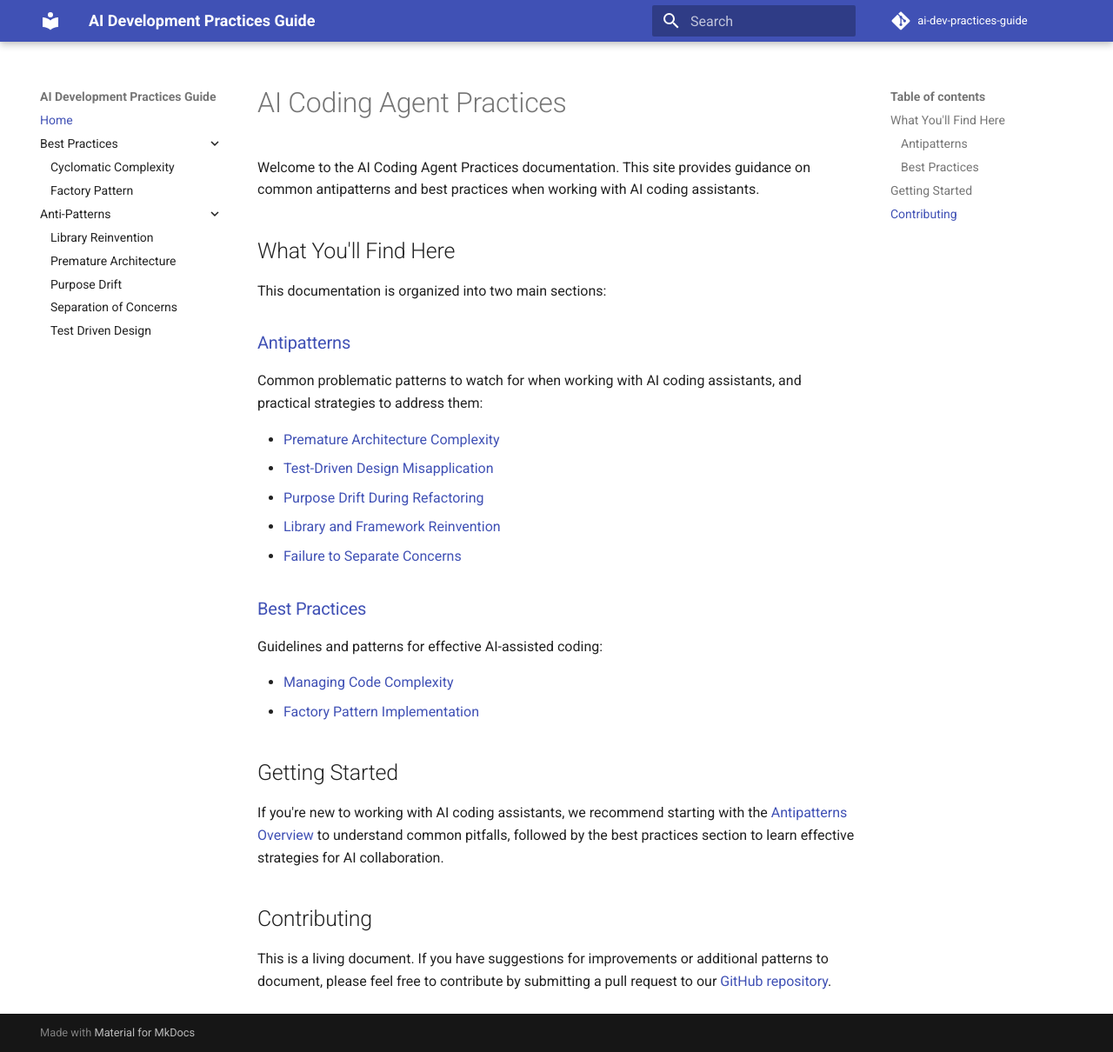
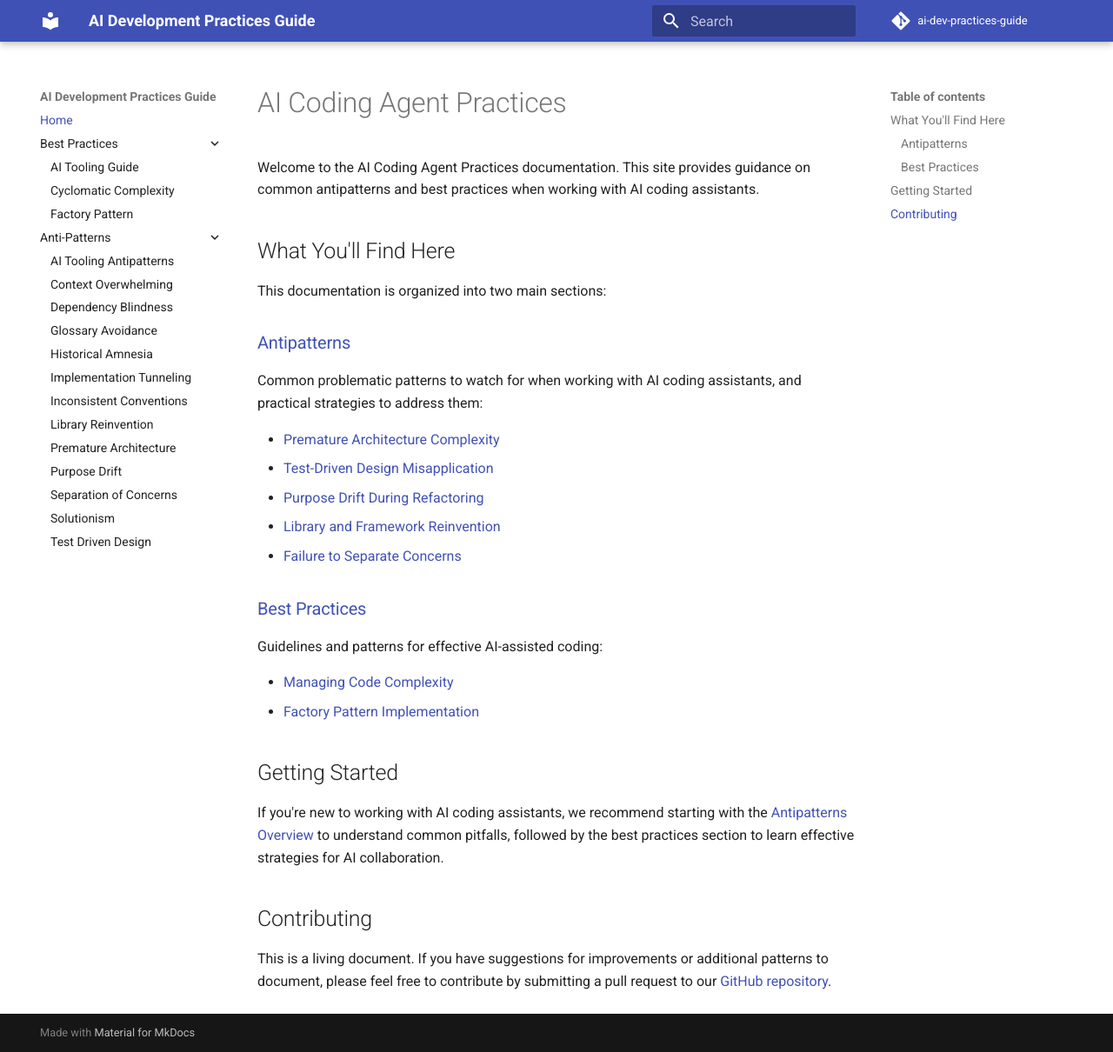
Before and after one commit to aaronsb/ai-dev-practices-guide, an MkDocs documentation site: the page built from docs/index.md, in a window 1280 px wide and 1210 px high. Shown: the whole window at 87% size. Built offline with MkDocs 1.6.1 and Material for MkDocs 9.7.7, drawn with Linux system fonts in a browser that asks for light colours; comment, search, counter and statistics services are not loaded.

Commit message:
Update navigation to include all new documents in the guide

```diff
--- a/mkdocs.yml
+++ b/mkdocs.yml
@@ -31,12 +31,21 @@ nav:
   - Home: index.md
   - Best Practices:
     - best-practices/index.md
+    - AI Tooling Guide: best-practices/ai-tooling-guide.md
     - Cyclomatic Complexity: best-practices/cyclomatic-complexity.md
     - Factory Pattern: best-practices/factory-pattern.md
   - Anti-Patterns:
     - antipatterns/index.md
+    - AI Tooling Antipatterns: antipatterns/ai-tooling-antipatterns.md
+    - Context Overwhelming: antipatterns/context-overwhelming.md
+    - Dependency Blindness: antipatterns/dependency-blindness.md
+    - Glossary Avoidance: antipatterns/glossary-avoidance.md
+    - Historical Amnesia: antipatterns/historical-amnesia.md
+    - Implementation Tunneling: antipatterns/implementation-tunneling.md
+    - Inconsistent Conventions: antipatterns/inconsistent-conventions.md
     - Library Reinvention: antipatterns/library-reinvention.md
     - Premature Architecture: antipatterns/premature-architecture.md
     - Purpose Drift: antipatterns/purpose-drift.md
     - Separation of Concerns: antipatterns/separation-of-concerns.md
+    - Solutionism: antipatterns/solutionism.md
     - Test Driven Design: antipatterns/test-driven-design.md
```
